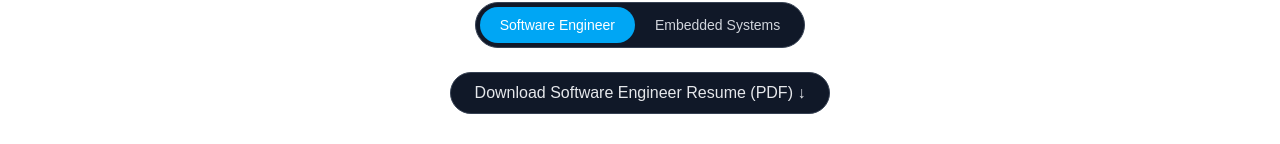
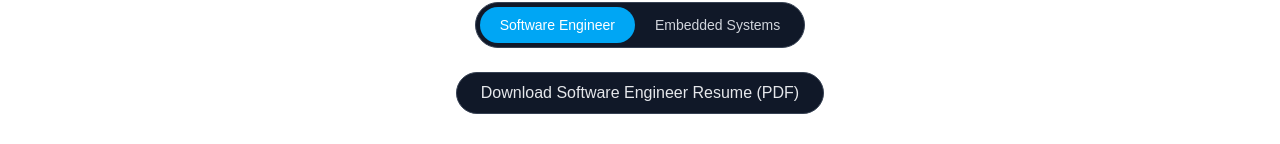
Before and after one commit to Ian8912/ian-lingo-website, a Next.js app: page /resume in a window 1280 px wide. Shown: the part 230-374 px from the top of the page. Built offline with nearby package versions, Linux system fonts and the light colour scheme.

Commit message:
style: remove down arrow in download button in Resume page

```diff
--- a/src/components/ResumeViewer.tsx
+++ b/src/components/ResumeViewer.tsx
@@ -39,7 +39,7 @@ export default function ResumeViewer() {
         download
         className="mt-6 rounded-full border border-gray-700 bg-gray-900 px-6 py-2 text-gray-200 transition-colors hover:text-sky-400"
       >
-        Download {selected.label} Resume (PDF) ↓
+        Download {selected.label} Resume (PDF)
       </a>
 
       <object
```
